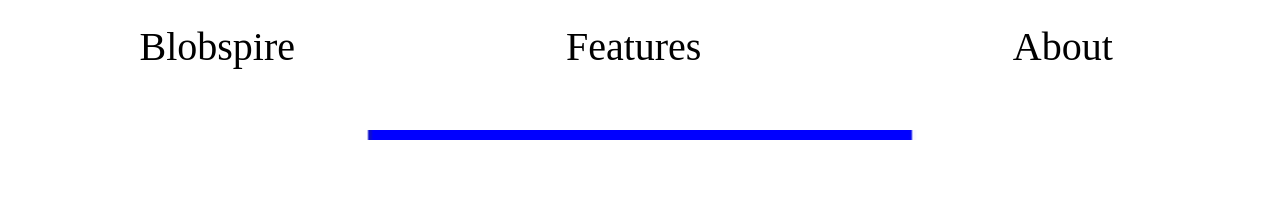
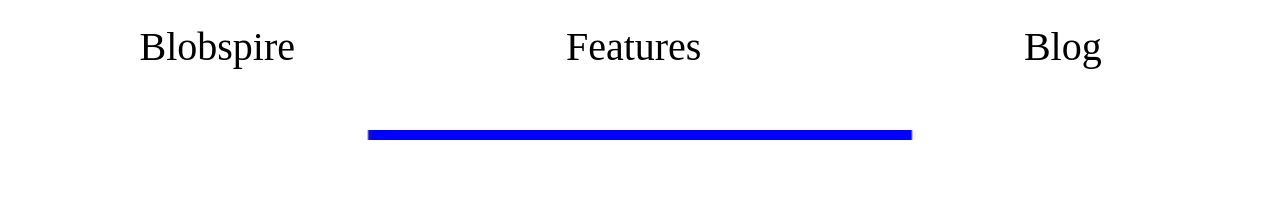
Before and after one commit to blobspire/blobspire.github.io, a Jekyll site: the page index.html, which Jekyll copies as it is, in a window 1280 px wide. Shown: the top 208 px of the page. Built offline with Jekyll 4.4.1, drawn with Linux system fonts in a browser that asks for light colours.

Commit message:
add in blog to nav bar option to test page folder

```diff
--- a/index.html
+++ b/index.html
@@ -80,7 +80,7 @@ li a.active {
 <ul>
   <li style="float:left;width:33%;"><a id="myDIV" href="#blobspire">Blobspire</a></li>
   <li style="width:33%"><a id="myDIV" href="#features">Features</a></li>
-  <li style="float:right;width:33%;"><a id="myDIV" href="#about">About</a></li>
+  <li style="float:right;width:33%;"><a id="myDIV" href="#blog">Blog</a></li>
 </ul>
 
 <!-- <body style="background-color:powderblue;"> -->
```
